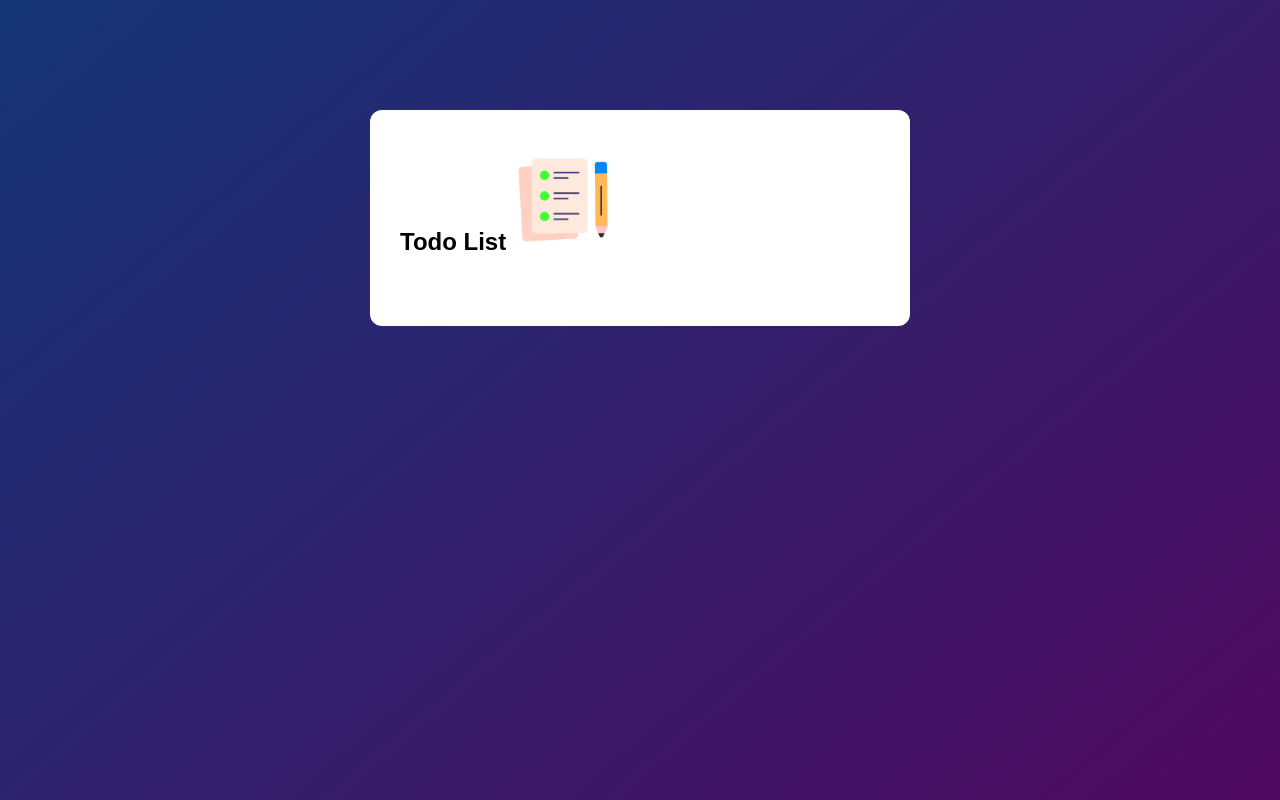
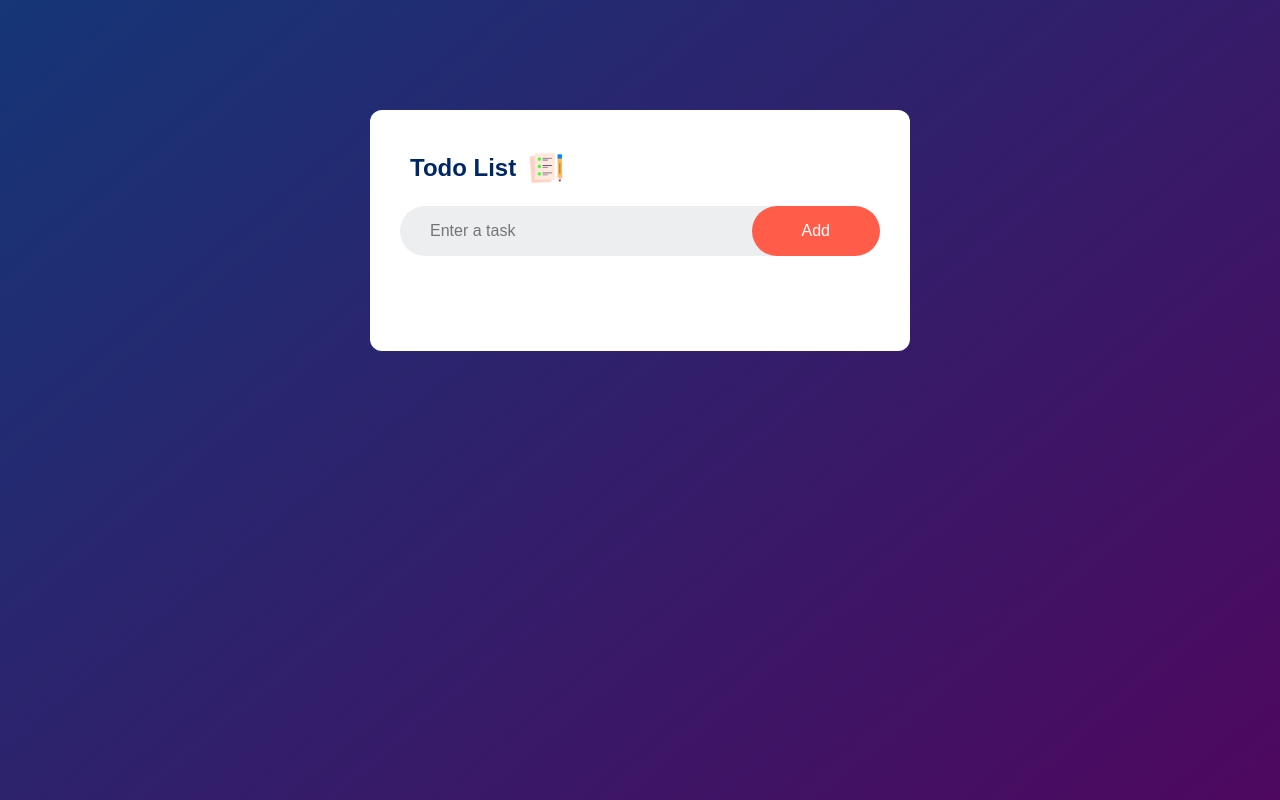
Before and after one commit to Yosri-Jemai/Todo-List, a plain HTML site: page index.html in a window 1280 px wide. Drawn offline with Linux system fonts and the light colour scheme.

Commit message:
html/css

```diff
--- a/index.html
+++ b/index.html
@@ -11,6 +11,14 @@
   <div class="container">
     <div class="todo">
       <h2>Todo List <img src="images/icon.png" alt=""></h2>
+      <div class="row">
+        <input type="text" id="inputBox" placeholder="Enter a task">
+        <button>Add</button>
+      </div>
+      <ul id="list">
+        <!-- <li class="checked">Task 1</li>
+        <li>Task 2</li> -->
+      </ul>
     </div>
   </div>
   <script src="main.js"></script>
--- a/style.css
+++ b/style.css
@@ -18,3 +18,75 @@
   padding: 40px 30px 70px;
   border-radius: 12px;
 }
+.todo h2{
+  color: #002765;
+  display: flex;
+  align-items:center;
+  margin-bottom: 20px;
+  padding-left: 10px;
+
+}
+.todo h2 img{
+  width: 36px;
+  margin-left: 12px;
+}
+.row{
+  display: flex;
+  align-items: center;
+  justify-content: space-between;
+  background-color: #edeef0;
+  border-radius: 30px;
+  /* overflow: hidden; */
+  padding-left: 20px;
+  margin-bottom: 25px;
+
+}
+input{
+  flex: 1;
+  border: none;
+  outline: none;
+  background: transparent;
+  padding: 10px;
+  font-size: 16px;
+}
+button{
+  border: none;
+  outline: none;
+  padding: 16px 50px;
+  background: #ff5c4a;
+  color: #fff;
+  font-size: 16px;
+  cursor: pointer;
+  border-radius: 40px;
+}
+button:hover{
+  background: #f54d3a;
+}
+ul li{
+  position: relative;
+  list-style: none;
+  font-size: 17px;
+  padding: 12px 8px 12px 50px;
+  user-select: none;
+  cursor: pointer;
+}
+ul li::before{
+  content: '';
+  position: absolute;
+   height: 28px;
+   width: 28px;
+   border-radius: 50%;
+   background-image: url(images/unchecked.png);
+   background-size: cover;
+   background-position: center;
+   top: 8px;
+   left: 8px;
+
+}
+ul li.checked{
+  color: #555;
+  text-decoration: line-through;
+}
+ul li.checked::before{
+  background-image: url(images/checked.png);
+}
```
Also changed, not shown: 1 other file.
